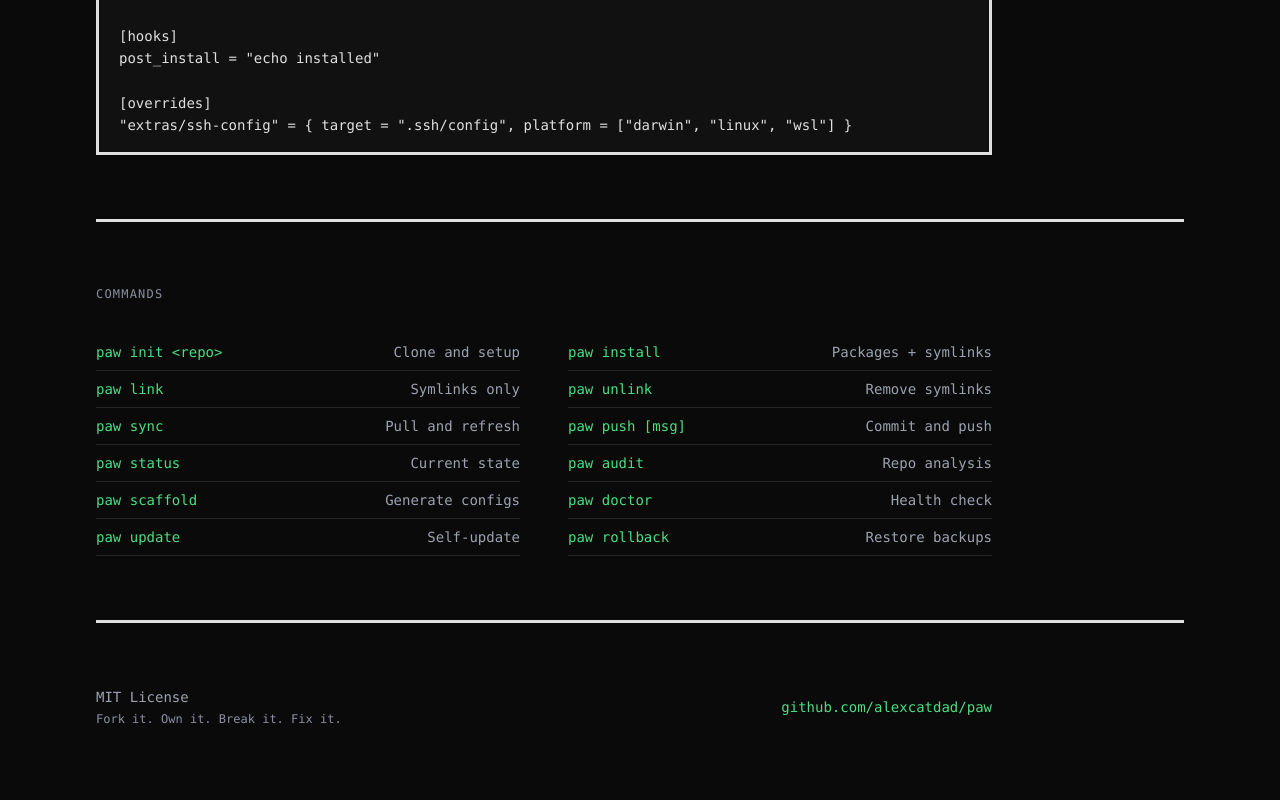
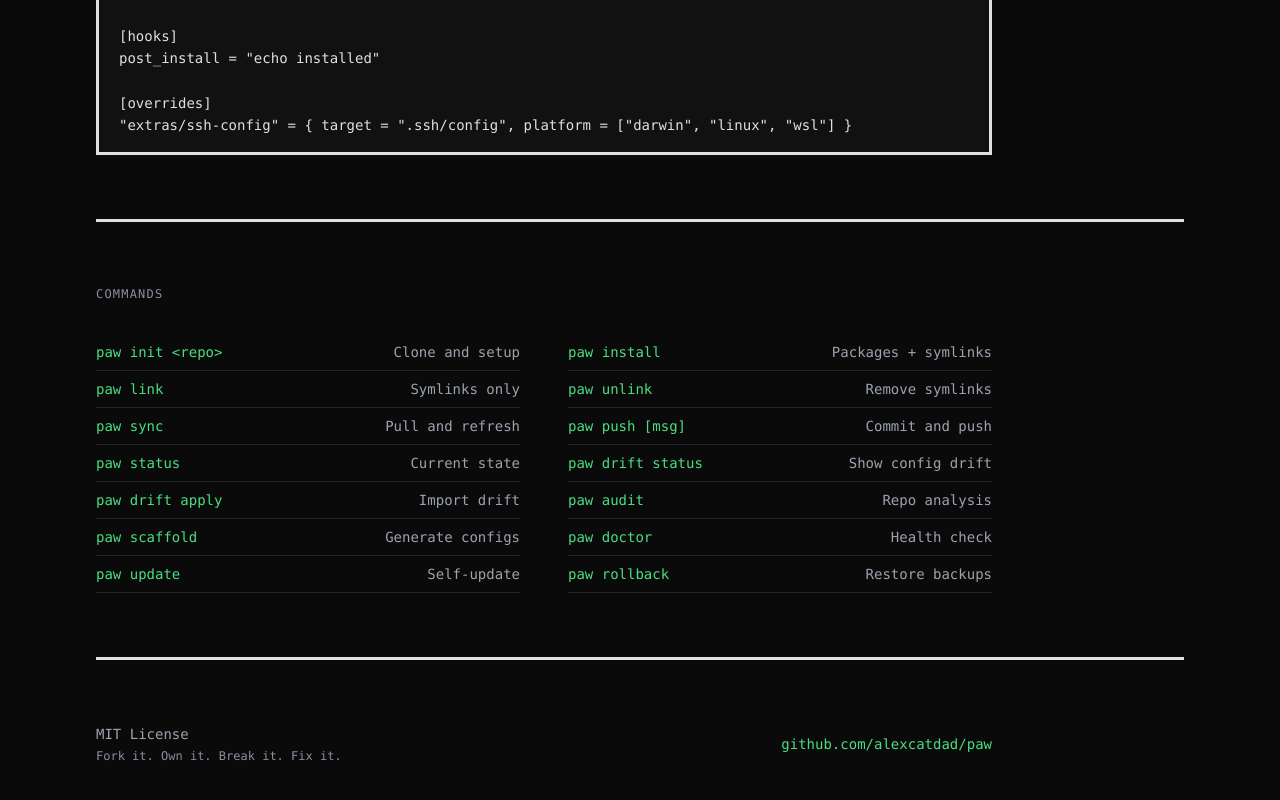
Before and after one commit to alexcatdad/paw, a plain HTML site: page docs/index.html in a window 1280 px wide. Shown: the part 2423-3223 px from the top of the page. Drawn offline with nearby package versions, Linux system fonts and the light colour scheme.

Commit message:
docs: add drift commands to commands reference

```diff
--- a/docs/index.html
+++ b/docs/index.html
@@ -304,6 +304,14 @@ post_install = "echo installed"
       <div class="flex justify-between border-b border-term-gray/20 py-2">
         <dt class="text-term-accent">paw status</dt>
         <dd class="text-term-dim m-0">Current state</dd>
+      </div>
+      <div class="flex justify-between border-b border-term-gray/20 py-2">
+        <dt class="text-term-accent">paw drift status</dt>
+        <dd class="text-term-dim m-0">Show config drift</dd>
+      </div>
+      <div class="flex justify-between border-b border-term-gray/20 py-2">
+        <dt class="text-term-accent">paw drift apply</dt>
+        <dd class="text-term-dim m-0">Import drift</dd>
       </div>
       <div class="flex justify-between border-b border-term-gray/20 py-2">
         <dt class="text-term-accent">paw audit</dt>
```
